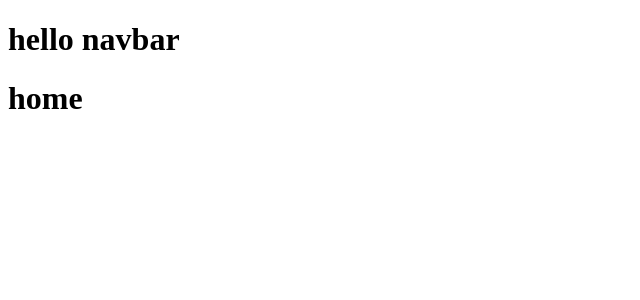
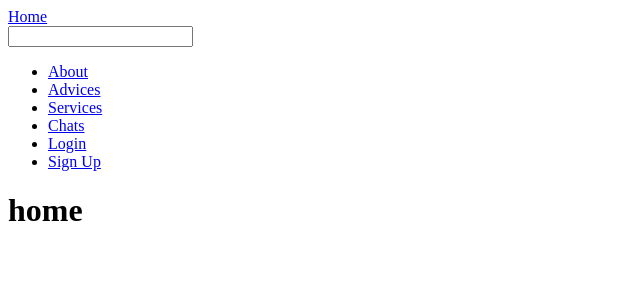
Before and after one commit to Shaikhfaruk/doctor, a React (Create React App) app in the folder client/: page / in a window 1280 px wide. Shown: the top 300 px of the page, without its empty margins (0-640 px from the left). Built offline with nearby package versions, Linux system fonts and the light colour scheme.

Commit message:
Faruk: Navbar basic added

```diff
--- a/client/src/App.js
+++ b/client/src/App.js
@@ -5,10 +5,10 @@ import Home from "./pages/Home";
 import About from "./pages/About";
 import Advices from "./pages/Advices";
 import Chats from "./pages/Chats";
-import DoctorProfile from "./pages/DoctorProfile";
-import UserProfile from "./pages/UserProfile";
+import DoctorProfile from "./components/DoctorProfile";
+import UserProfile from "./components/UserProfile";
 import Services from "./pages/Services";
-import Setting from "./pages/Setting";
+import Setting from "./components/Setting";
 import Login from "./pages/Login";
 import Signup from "./pages/Signup";
 import Navbar from "./components/Navbar";
--- a/client/src/components/Navbar.js
+++ b/client/src/components/Navbar.js
@@ -1,9 +1,55 @@
 import React from "react";
+import { Link } from "react-router-dom";
 
 const Navbar = () => {
   return (
-    <div>
-      <h1>hello navbar</h1>
+    <div className="navbar">
+      <div className="logo">
+        <Link to="/">Home</Link>
+      </div>
+      <div className="search">
+        <input type="search" name="search" id="searech" />
+      </div>
+
+      <div className="navlinks">
+        <ul>
+          <li className="nav-items">
+            <Link to="/about" className="nav-item">
+              About
+            </Link>
+          </li>
+
+          <li className="nav-items">
+            <Link to="/advices" className="nav-item">
+              Advices
+            </Link>
+          </li>
+
+          <li className="nav-items">
+            <Link to="/services" className="nav-item">
+              Services
+            </Link>
+          </li>
+
+          <li className="nav-items">
+            <Link to="/chats" className="nav-item">
+              Chats
+            </Link>
+          </li>
+
+          <li className="nav-items">
+            <Link to="/login" className="nav-item">
+              Login
+            </Link>
+          </li>
+
+          <li className="nav-items">
+            <Link to="/signup" className="nav-item">
+              Sign Up
+            </Link>
+          </li>
+        </ul>
+      </div>
     </div>
   );
 };
```
Also changed, not shown: client/src/components/DoctorProfile.js (renamed from client/src/pages/DoctorProfile.js), client/src/components/Setting.js (renamed from client/src/pages/Setting.js), client/src/components/UserProfile.js (renamed from client/src/pages/UserProfile.js), 1 other file (tests, documents, lock files or other folders).
